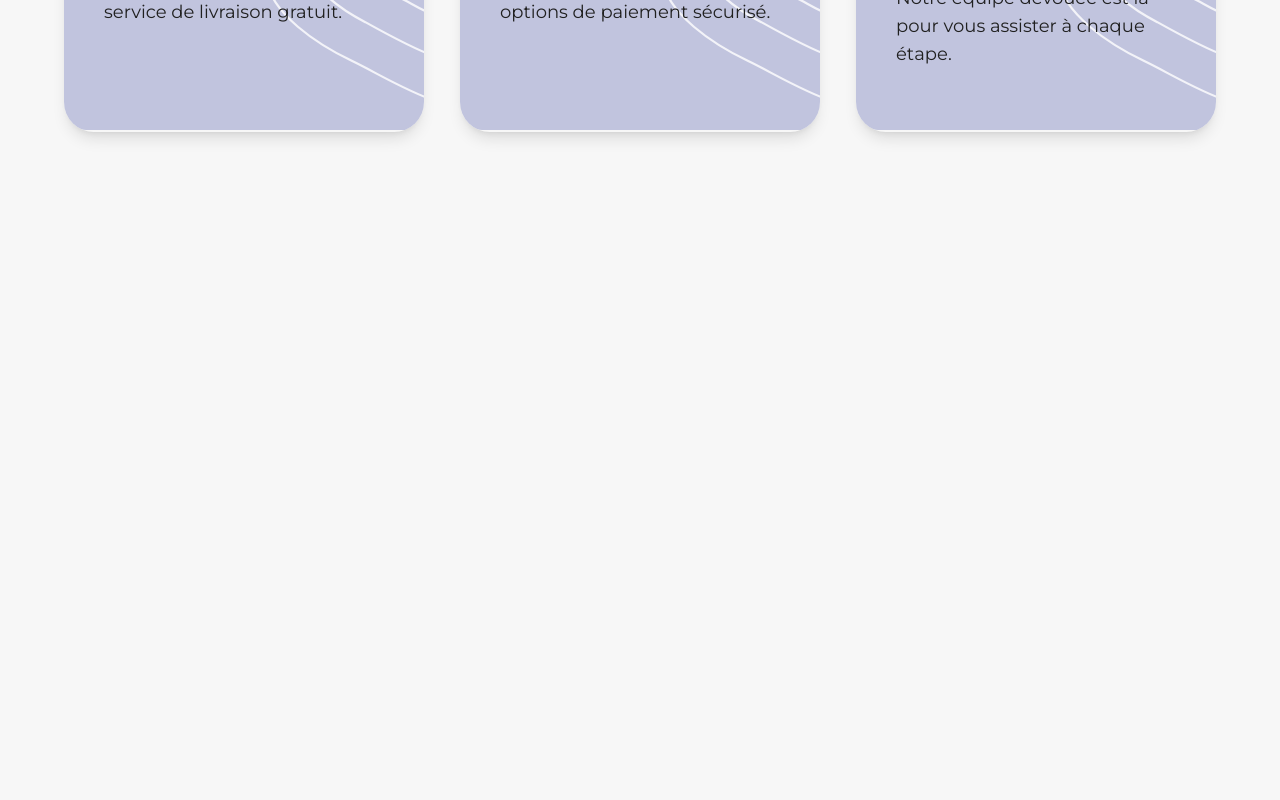
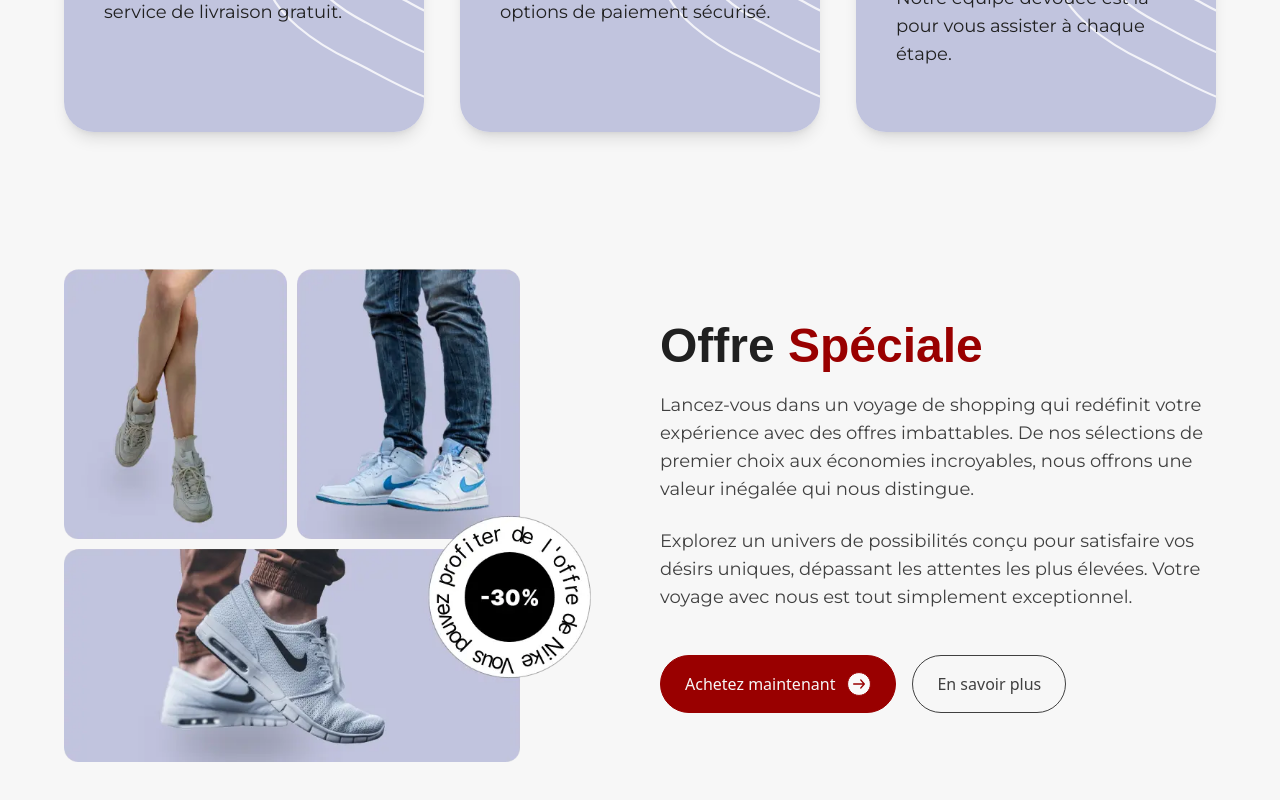
Before and after one commit to cedric-renais/Nike, a Next.js app: page / in a window 1280 px wide. Shown: the part 2711-3511 px from the top of the page. Before the commit the page ends 2883 px from the top, so only its background shows below. Built offline with nearby package versions, Linux system fonts and the light colour scheme.

Commit message:
🖼️ Section : SpecialOffer

```diff
--- a/app/globals.css
+++ b/app/globals.css
@@ -53,6 +53,10 @@
   .button__red {
     @apply border-accent bg-accent text-white outline-offset-8 outline-accent transition-colors hover:bg-white hover:text-accent;
   }
+
+  .button__white {
+    @apply border-gray bg-white text-gray outline-offset-8 outline-accent transition-colors hover:bg-gray hover:text-white;
+  }
 }
 
 /**********************/
--- a/app/page.js
+++ b/app/page.js
@@ -1,5 +1,11 @@
 import { Navbar } from '@components';
-import { Hero, PopularProducts, Services, SuperQuality } from '@layouts';
+import {
+  Hero,
+  PopularProducts,
+  Services,
+  SpecialOffer,
+  SuperQuality,
+} from '@layouts';
 
 const Home = () => {
   return (
@@ -9,6 +15,7 @@ const Home = () => {
       <PopularProducts />
       <SuperQuality />
       <Services />
+      <SpecialOffer />
     </>
   );
 };
--- /dev/null
+++ b/layouts/SpecialOffer.jsx
@@ -0,0 +1,52 @@
+import { Button } from '@components';
+import { offer } from '@public/assets/images';
+import Image from 'next/image';
+
+const SpecialOffer = () => {
+  return (
+    <section className="padding">
+      <div className="max__wrapper flex items-center justify-between gap-10 max-xl:flex-col-reverse">
+        <div className="flex-1">
+          <Image
+            className="w-full object-contain"
+            src={offer}
+            alt="-30%, offre spéciale Nike."
+            width={773}
+            height={687}
+            loading="lazy"
+          />
+        </div>
+        <div className="flex flex-1 flex-col">
+          <h2 className="font-palanquin text-4xl font-bold">
+            Offre <span className="text-accent">Spéciale</span>
+          </h2>
+          <p className="mt-4 font-montserrat text-lg leading-7 text-gray lg:max-w-3xl">
+            Lancez-vous dans un voyage de shopping qui redéfinit votre
+            expérience avec des offres imbattables. De nos sélections de premier
+            choix aux économies incroyables, nous offrons une valeur inégalée
+            qui nous distingue.
+          </p>
+          <p className="mt-6 font-montserrat text-lg leading-7 text-gray lg:max-w-3xl">
+            Explorez un univers de possibilités conçu pour satisfaire vos désirs
+            uniques, dépassant les attentes les plus élevées. Votre voyage avec
+            nous est tout simplement exceptionnel.
+          </p>
+          <div className="mt-11 flex flex-wrap gap-4">
+            <Button
+              type="button"
+              title="Achetez maintenant"
+              icon="/assets/icons/arrow.svg"
+              variant="button__red"
+            />
+            <Button
+              type="button"
+              title="En savoir plus"
+              variant="button__white"
+            />
+          </div>
+        </div>
+      </div>
+    </section>
+  );
+};
+export default SpecialOffer;
--- a/layouts/index.js
+++ b/layouts/index.js
@@ -1,6 +1,7 @@
 import Hero from './Hero';
 import PopularProducts from './PopularProducts';
 import Services from './Services';
+import SpecialOffer from './SpecialOffer';
 import SuperQuality from './SuperQuality';
 
-export { Hero, PopularProducts, Services, SuperQuality };
+export { Hero, PopularProducts, Services, SpecialOffer, SuperQuality };
```
Also changed, not shown: public/assets/images/offer.webp, public/assets/images/thumbnail.svg.
